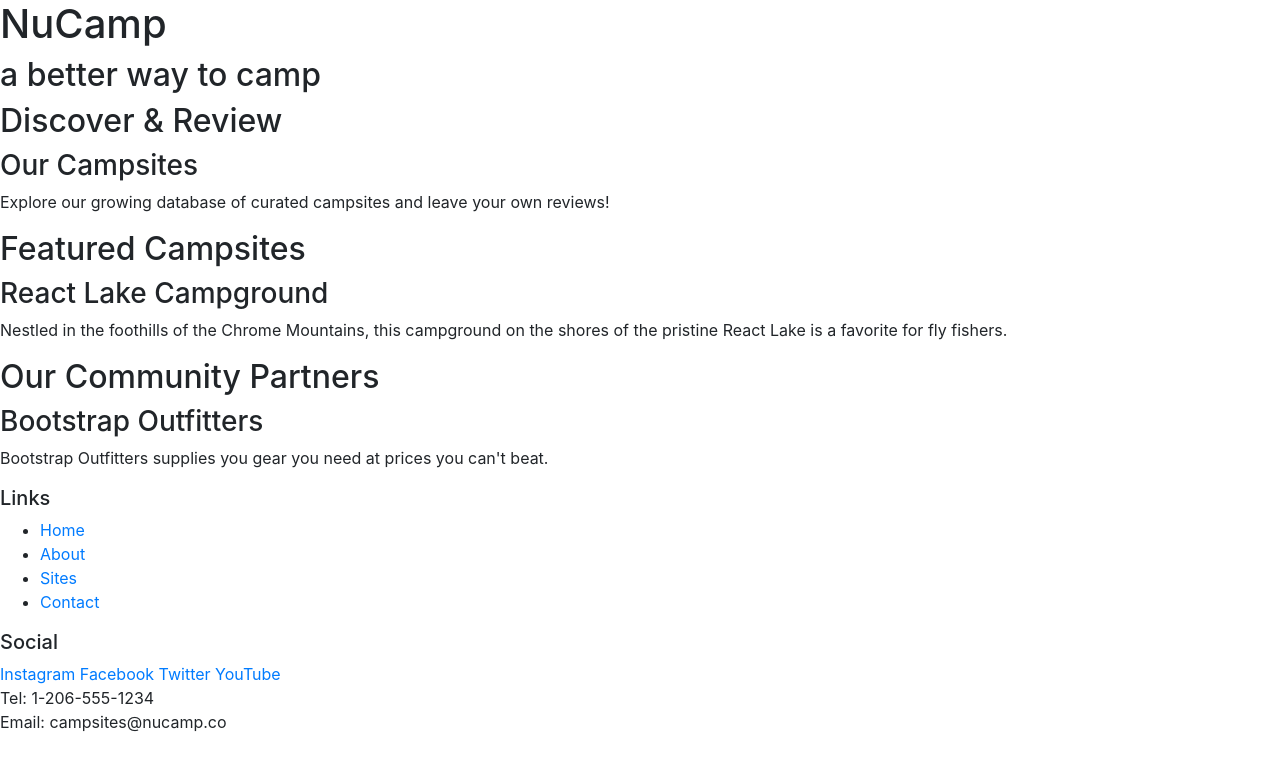
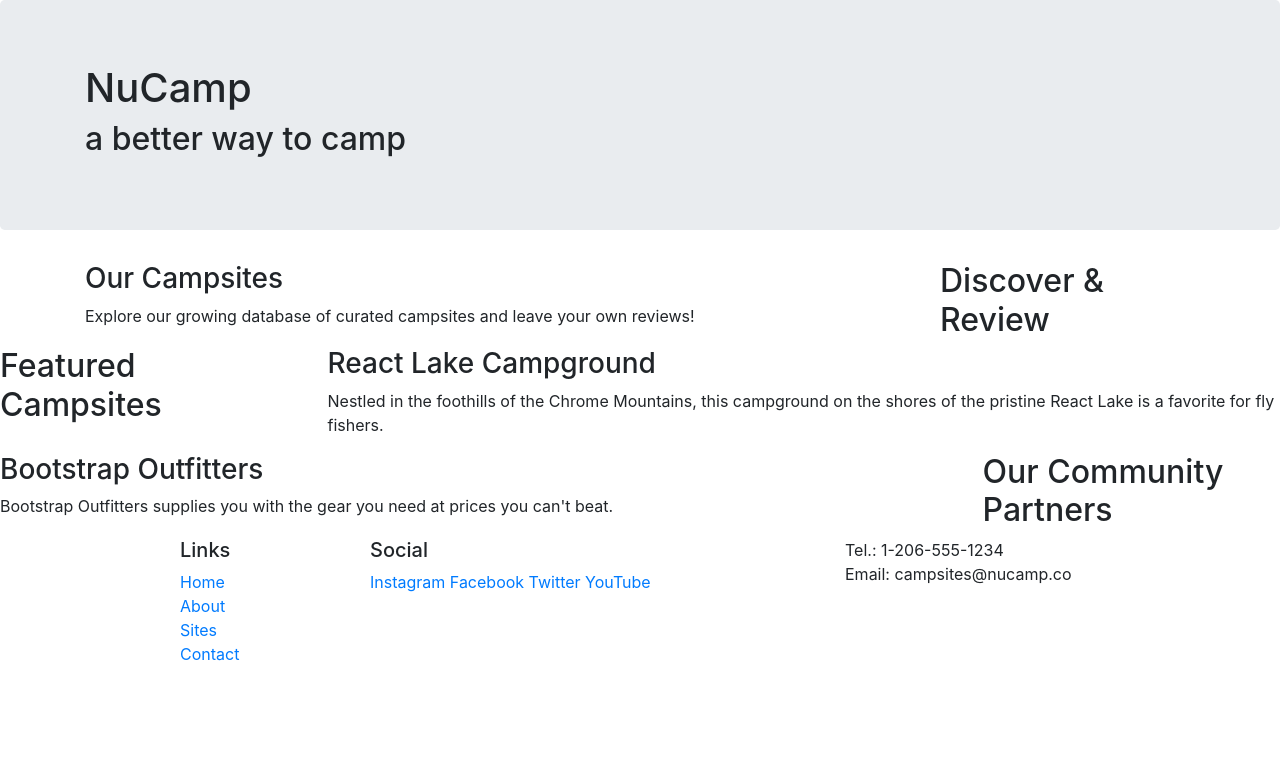
Before and after one commit to you-123/git-nucampsite, a website: page index.html in a window 1280 px wide. Drawn offline with nearby package versions, Linux system fonts and the light colour scheme.

Commit message:
Bootstrap Grid

```diff
--- a/index.html
+++ b/index.html
@@ -14,51 +14,72 @@
 
 <body>
 
-    <header>
-        <div>
+    <header class="jumbotron">
+        <div class="container">
+            <div class="row">
+                <div class="col">
                     <h1>NuCamp</h1>
                     <h2>a better way to camp</h2>
                 </div>
+            </div>
+        </div>
     </header>
 
-    <div>
-        <h2>Discover & Review</h2>
+    <div class="container">
+        <div class="row">
+        <div class="col-sm-4 order-sm-last col-md-3" >
+            <h2>Discover & Review</h2></div>
+        <div class="col">
         <h3>Our Campsites</h3>
         <p>Explore our growing database of curated campsites and leave your own reviews!</p>
     </div>
+     </div>
+    </div>
 
-    <div>
+    <div class="row">
+        <div class="col-sm-4 col-md-3">
             <h2>Featured Campsites</h2>
+        </div>
+        <div class="col">
             <h3>React Lake Campground</h3>
             <p>Nestled in the foothills of the Chrome Mountains, this campground on the shores of the pristine React Lake is a favorite for fly fishers.</p>
            </div>
-
-    <div>
-        <h2>Our Community Partners</h2>
-        <h3>Bootstrap Outfitters</h3>
-        <p>Bootstrap Outfitters supplies you gear you need at prices you can't beat.</p>
     </div>
 
+    <div class="row">
+        <div class="col-sm-4 order-sm-last col-md-3">
+            <h2>Our Community Partners</h2>
+        </div>
+        <div class="col">
+            <h3>Bootstrap Outfitters</h3>
+            <p>Bootstrap Outfitters supplies you with the gear you need at prices you can't beat.</p>
+        </div>
+    </div>
+</div>
     <footer>
-        <div>
+        <div class="container">
+            <div class="row">
+                <div class="col-4 col-sm-2  offset-1">
                     <h5>Links</h5>
-            <ul>
+            		<ul class="list-unstyled">
                         <li><a href="#">Home</a></li>
                         <li><a href="#">About</a></li>
                         <li><a href="#">Sites</a></li>
                         <li><a href="#">Contact</a></li>
                     </ul>
                 </div>
-        <div>
+                <div class="col-6 col-sm-5">
                 	<h5>Social</h5>
                     <a href="http://instagram.com/">Instagram</a>
                     <a href="http://facebook.com/">Facebook</a>
                     <a href="http://twitter.com/">Twitter</a>
                     <a href="http://youtube.com/">YouTube</a>
                 </div>
-        <div>
-            Tel: 1-206-555-1234<br />
+                <div class="col-sm-4">
+                    Tel.: 1-206-555-1234<br />
                     Email: campsites@nucamp.co
+                </div>
+           </div>
         </div>
     </footer>
 <!-- jQuery must come first, then Popper.js, then the Bootstrap JavaScript plugins.-->
```
Lines whose indentation alone changed are shown as unchanged.
